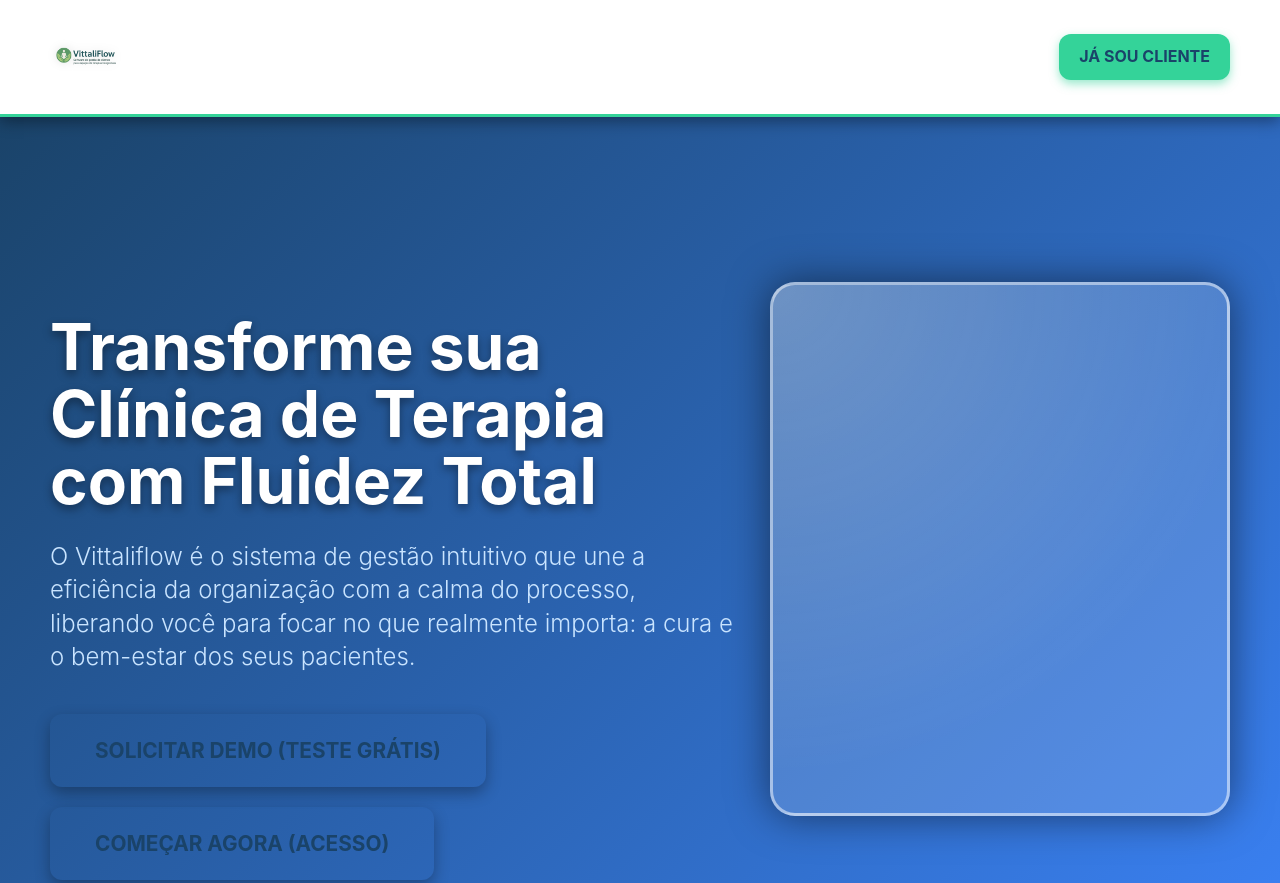
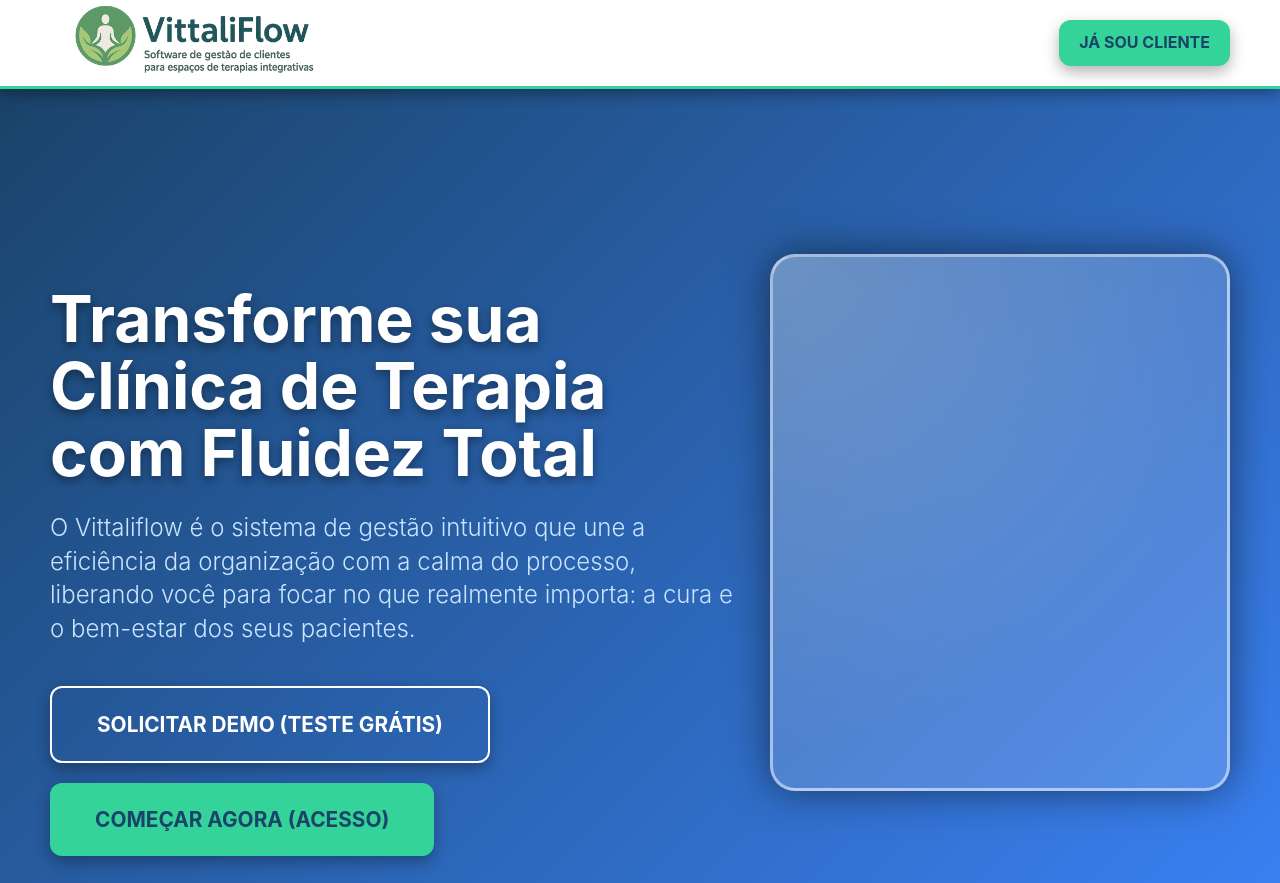
Before and after one commit to Gamaya41/vittaliflow-system, a website: page index.html in a window 1280 px wide. Shown: the top 883 px of the page. Drawn offline with Linux system fonts and the light colour scheme; files whose address does not match are found by name.

Commit message:
Update landing-styles.css

```diff
--- a/assets/css/landing-styles.css
+++ b/assets/css/landing-styles.css
@@ -1,7 +1,7 @@
 /*
  * =======================================================
- * VITTALIFLOW LANDING PAGE - ZENITH AURA PRIME (FINAL)
- * CONCEITO: Cabeçalho Branco Compacto, Contraste de Marca Forte e Layout em Grid.
+ * VITTALIFLOW LANDING PAGE - ZENITH AURA PRIME (VISUAL AAA)
+ * CONCEITO: Polimento Extremo, Hierarquia Impecável, Fundo Suave e Logo em Destaque.
  * =======================================================
  */
 
@@ -10,15 +10,15 @@
     --color-primary: #1a4369;     /* Azul Marinho Profundo (Base de Foco) */
     --color-secondary: #34d399;   /* Verde Água Sereno (Ação Vibrante) */
     --color-accent: #f59e0b;      /* Âmbar Suave (Destaque) */
-    --color-background-hero: #1a4369;
+    --color-background-hero: #1a4369; /* Mantenho o azul aqui para o HERO SECTION */
     --color-text-dark: #1f2937;
     --color-text-subtle: #6b7280;
     --color-surface: #ffffff;
     --color-light-bg: #f3f4f6; /* Fundo suave para seções secundárias */
-    --shadow-base: 0 10px 30px rgba(0, 0, 0, 0.08);
-    --shadow-hover: 0 15px 40px rgba(0, 0, 0, 0.15);
-    --border-radius-lg: 12px;
-    --transition-speed: 0.4s;
+    --shadow-base: 0 10px 30px rgba(0, 0, 0, 0.08); /* Sombra mais suave */
+    --shadow-hover: 0 15px 40px rgba(0, 0, 0, 0.15); /* Sombra intensa no hover */
+    --border-radius-lg: 12px; /* Ligeiramente mais curvo */
+    --transition-speed: 0.4s; /* Transições mais lentas e fluidas */
 }
 
 /* 2. REGRAS GLOBAIS E ESTRUTURA */
@@ -46,45 +46,51 @@
     font-weight: 700;
 }
 
-/* 3. CABEÇALHO (HEADER) - BRANCO E COMPRIMIDO */
+/* 3. CABEÇALHO (HEADER) - FINAL E COMPACTO */
 header {
-    /* FUNDO BRANCO COMPRIMIDO */
-    background-color: var(--color-surface);
-    /* CRÍTICO: Zero padding vertical para comprimir o header */
+    /* Fundo forçado para BRANCO (para contraste máximo da logo) */
+    background-color: #ffffff;
+    color: var(--color-text-dark);
+
     padding: 0 50px;
     min-height: 40px;
 
     display: flex;
     justify-content: space-between;
     align-items: center;
-    /* Borda inferior sutil para delimitação */
-    border-bottom: 2px solid var(--color-secondary);
+    border-bottom: 3px solid var(--color-secondary);
     box-shadow: 0 2px 10px rgba(0, 0, 0, 0.1);
+
+    /* COMANDO PARA FIXAR O HEADER */
     position: sticky;
     top: 0;
-    z-index: 100;
+    z-index: 1000;
 }
 
-/* REGRA CRÍTICA DA LOGO (ESCURA E GRANDE) */
+/* REGRA CRÍTICA DA LOGO (CORREÇÃO DE TAMANHO E MARGEM) */
 #header-logo-final {
-    height: 70px !important;
+    /* CORREÇÃO APLICADA: Reduzido de 280px para 120px */
+    height: 280px !important;
     width: auto !important;
-    /* Remove o filtro de inversão para que a logo apareça escura sobre o fundo branco */
-    filter: drop-shadow(0 0 5px rgba(0, 0, 0, 0.1));
-    margin-top: 2px; /* Ajuste manual para centralizar verticalmente */
-    margin-bottom: 2px;
+
+    /* CORREÇÃO APLICADA: Margem negativa ajustada para -40px */
+    margin-top: -150px;
+    margin-bottom: -150px;
+
+    filter: none;
     transition: all 0.3s;
 }
 
 #header-logo-final:hover {
-    filter: drop-shadow(0 0 10px var(--color-secondary)); /* Brilho Verde Água no Hover */
+    filter: drop-shadow(0 0 10px rgba(52, 211, 153, 1));
 }
 
 
 /* 4. SEÇÃO HERO */
 .landing-hero {
-    background: linear-gradient(135deg, var(--color-background-hero) 0%, #3b82f6 100%);
-    color: white;
+    /* Mantém o gradiente escuro para o corpo da página */
+    background: linear-gradient(135deg, var(--color-primary) 0%, #3b82f6 100%);
+    color: white; /* Mantém o texto principal branco para o fundo escuro */
     min-height: 90vh;
     display: grid;
     grid-template-columns: 3fr 2fr;
@@ -229,27 +235,10 @@
     display: inline-block;
 }
 
-/* BOTÕES NO HEADER */
-header .btn-cliente {
-    /* Botão JÁ SOU CLIENTE - FUNDO SÓLIDO (Ação Secundária) */
-    background-color: var(--color-secondary) !important;
-    color: var(--color-primary) !important;
-    box-shadow: 0 4px 10px rgba(52, 211, 153, 0.5) !important;
-    border: none !important;
-}
-
-header .btn-demo {
-    /* Botão ASSINE JÁ - FUNDO BRANCO/BORDA (Ação de Venda Principal) */
-    background-color: white !important;
-    border: 2px solid var(--color-primary) !important;
-    color: var(--color-primary) !important;
-    box-shadow: 0 2px 5px rgba(0, 0, 0, 0.2) !important;
-}
-
-header .btn-demo:hover {
-    background-color: var(--color-light-bg) !important;
-    transform: translateY(-2px);
-}
+.btn-cliente { background-color: var(--color-secondary); color: var(--color-primary); }
+.btn-cliente:hover { background-color: #279f7a; color: white; transform: translateY(-4px); }
+.btn-demo { background-color: transparent; color: white; border: 2px solid white; }
+.btn-demo:hover { background-color: white; color: var(--color-primary); transform: translateY(-4px); }
 
 
 /* 9. FOOTER */
```
